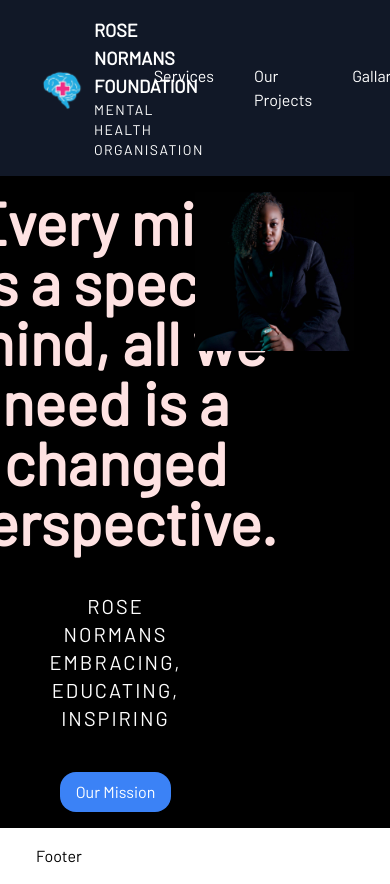
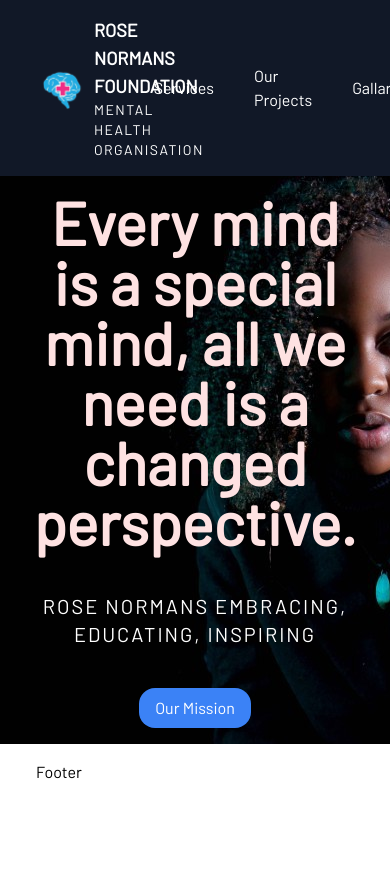
Before and after one commit to iamenochchirima/RoseNormans, a Next.js app in the folder foundation/: page / in a window 390 px wide. After the commit the page ends 844 px from the top, so only its background shows below. Built offline with nearby package versions, Linux system fonts and the light colour scheme.

Commit message:
Hero done

```diff
--- a/foundation/src/components/Hero.jsx
+++ b/foundation/src/components/Hero.jsx
@@ -3,9 +3,9 @@ import React from "react";
 
 const Hero = () => {
   return (
-    <div className="bg-black">
-      <div className="flex mx-5 p-4 ">
-        <div className="flex justify-center items-center flex-col text-white w-1/2 space-y-10">
+    <div className="hero-bg">
+      <div className="grid grid-cols-1 md:grid-cols-4 mx-5 p-4 ">
+        <div className="col-span-1 ss:col-span-2 flex justify-center items-center flex-col text-white space-y-10">
           <p className="text-6xl text-center font-bold text-red-100" >
             Every mind is a special mind, all we need is a changed perspective.
           </p>
@@ -14,7 +14,7 @@ const Hero = () => {
           </p>
           <button className="bg-blue-500 rounded-2xl py-2 px-4">Our Mission</button>
         </div>
-        <div className="w-1/2">
+        <div className="hidden md:flex ss:justify-center col-span-1 ss:col-span-2 ">
         <Image src={"/Rose.jpeg"} height="500" width="500" />
         </div>
       </div>
--- a/foundation/src/components/Navbar.jsx
+++ b/foundation/src/components/Navbar.jsx
@@ -36,14 +36,17 @@ const Navbar = () => {
             </li>
           </ul>
         </div>
-        <ul className="flex space-x-10 font-medium">
-          {navlinks.map(navlink => {
+        <ul className="flex space-x-10 font-medium items-center">
+          {navlinks.map((navlink) => {
             return (
               <li key={navlink.id} className="">
                 <Link href="#">{navlink.name}</Link>
               </li>
             );
           })}
+          <li className="bg-blue-500 rounded-2xl py-1 px-4">
+            <Link href={"#"}>Contact Us</Link>
+          </li>
         </ul>
       </div>
     </div>
--- a/foundation/src/styles/globals.css
+++ b/foundation/src/styles/globals.css
@@ -92,3 +92,19 @@ a {
   color: inherit;
   text-decoration: none;
 }
+
+
+/* CSS for screens smaller than `md` breakpoint */
+@media (max-width: 1060px) {
+  .hero-bg {
+    background: url('/Rose.jpeg');
+  }
+}
+
+/* CSS for screens larger than `md` breakpoint */
+@media (min-width: 1060px) {
+  .hero-bg {
+    background-image: none;
+    background-color: black;
+  }
+}
```
